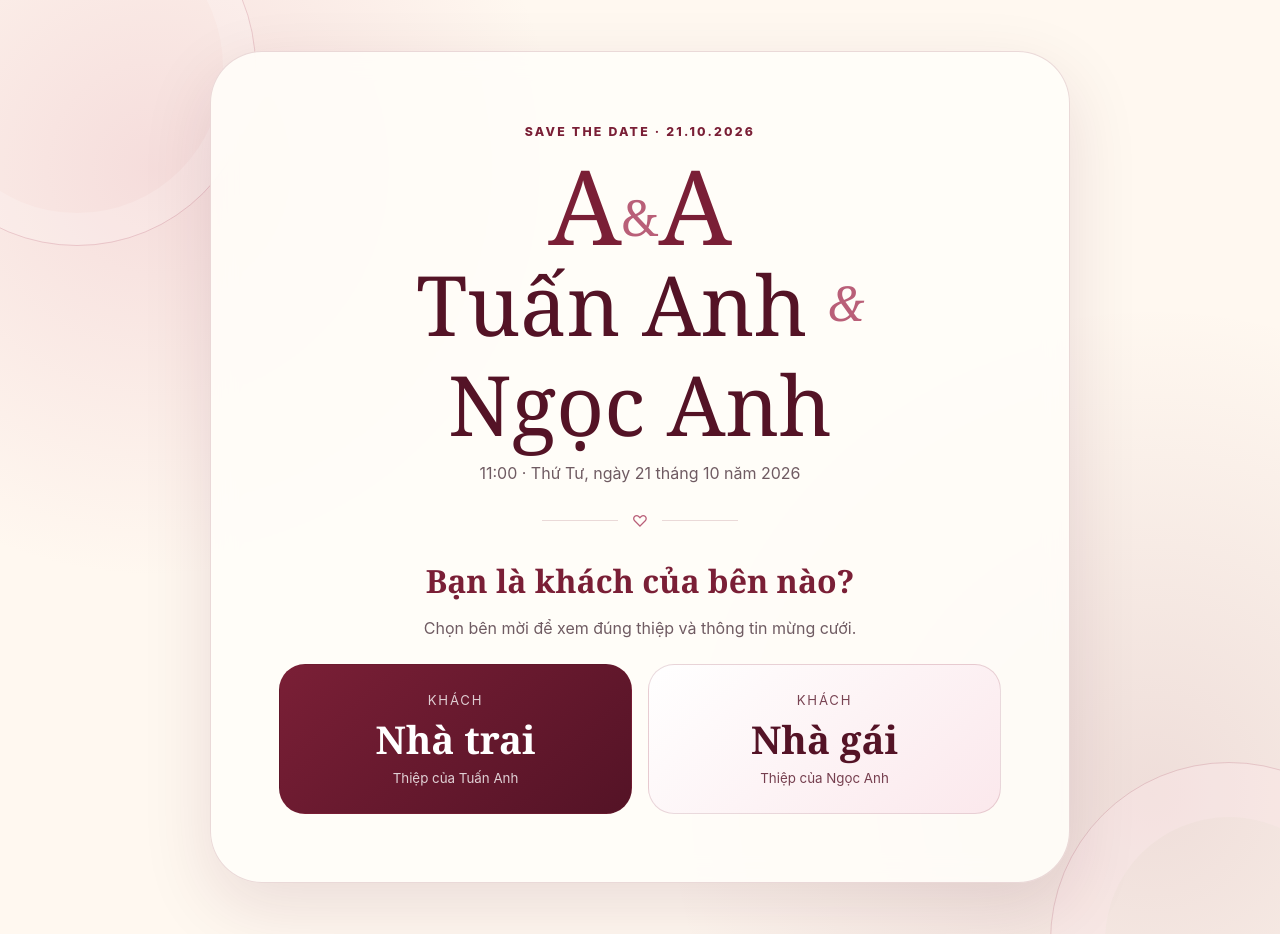
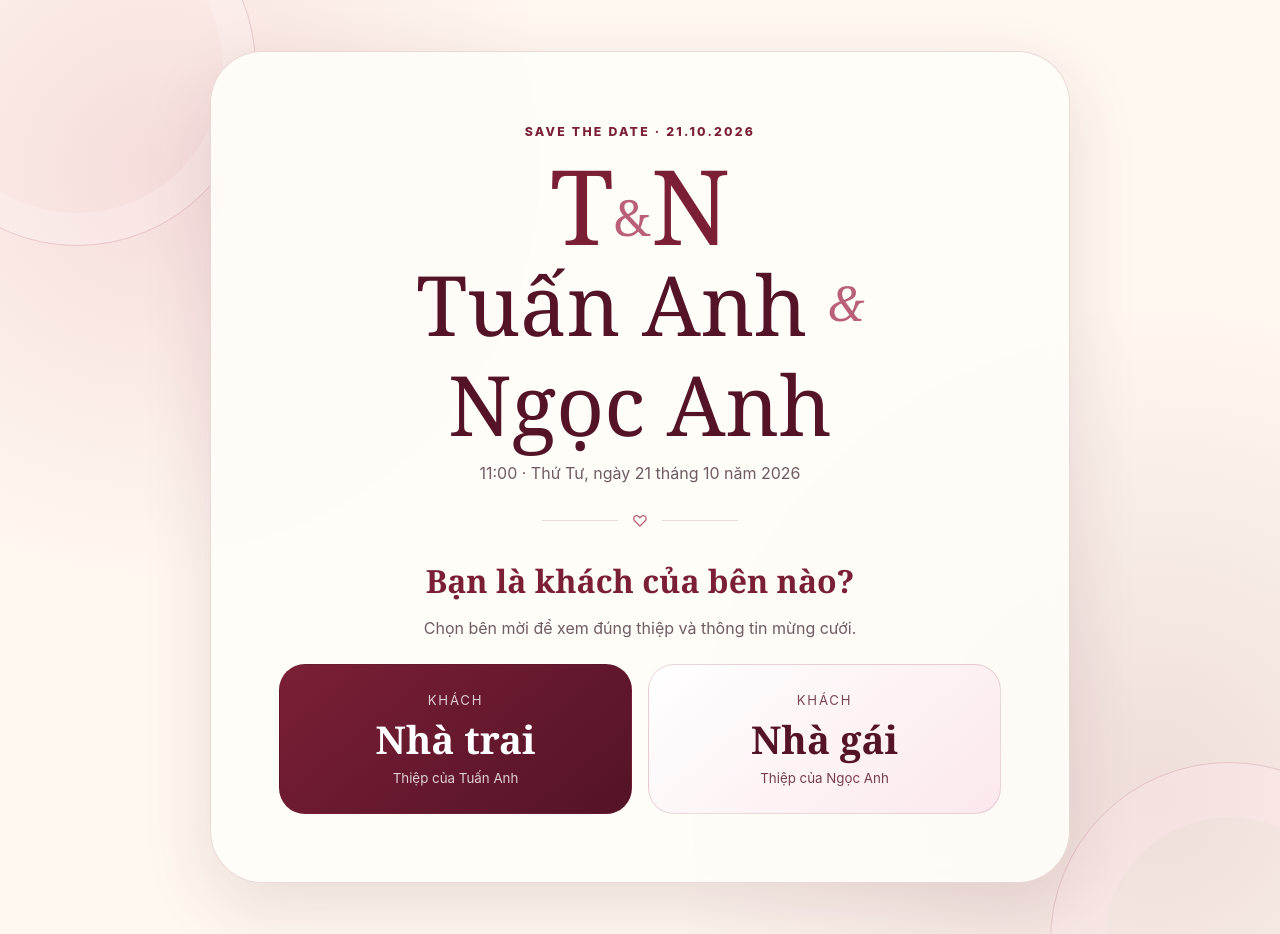
Before and after one commit to bupbalabup/WebThiepMoiCuoi, a React (Vite) app: page / in a window 1280 px wide. Built offline with nearby package versions, Linux system fonts and the light colour scheme.

Commit message:
Fix wedding monogram initials

```diff
--- a/src/pages/HomePage.jsx
+++ b/src/pages/HomePage.jsx
@@ -8,7 +8,7 @@ export default function HomePage() {
       <div className="home-orb orb-two" aria-hidden="true" />
       <section className="home-card">
         <span className="eyebrow">Save the date · 21.10.2026</span>
-        <div className="home-monogram" aria-hidden="true">A<span>&</span>A</div>
+        <div className="home-monogram" aria-hidden="true">T<span>&</span>N</div>
         <h1><span>{wedding.couple.groom}</span><i>&</i><span>{wedding.couple.bride}</span></h1>
         <p className="home-time">11:00 · Thứ Tư, ngày 21 tháng 10 năm 2026</p>
         <div className="floral-divider" aria-hidden="true"><span />♡<span /></div>
```
